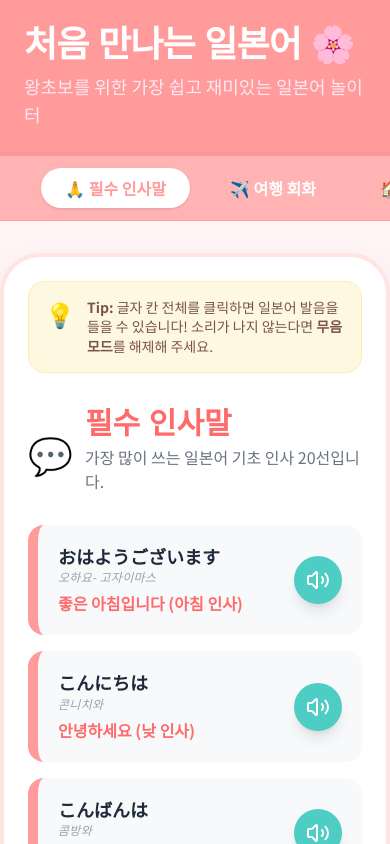
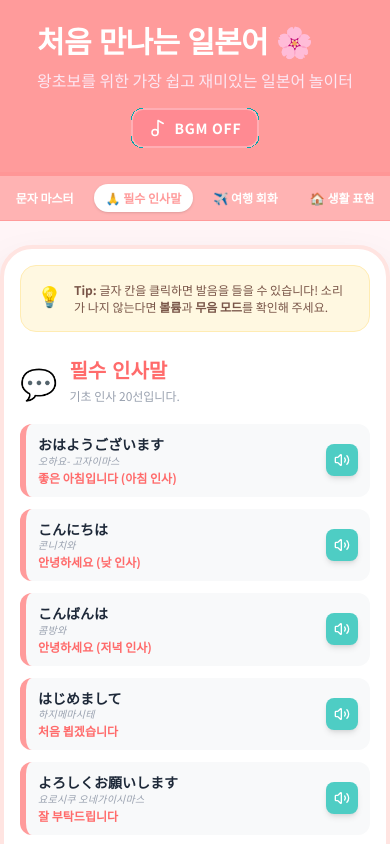
Before and after one commit to cariavata/Japanese-beginner, a React (Vite) app: page / in a window 390 px wide. Both pictures are taken after a click on the button "🙏 필수 인사말". Shown: the top 844 px of the page. Built offline with nearby package versions, Linux system fonts and the light colour scheme.

Commit message:
feat: Add daily greetings and fix data formatting
Introduces a new section for daily Japanese greetings with pronunciation and translations. Also includes a fix for incorrectly formatted data within the existing shopping phrases. The fix is applied by a separate script.

```diff
--- /dev/null
+++ b/fix.ts
@@ -0,0 +1,32 @@
+import fs from 'fs';
+
+let content = fs.readFileSync('src/App.tsx', 'utf8');
+const searchStr = "クレジットカードは使え";
+const idx = content.indexOf(searchStr);
+if (idx !== -1) {
+  const exportIdx = content.indexOf("export default function App() {", idx);
+  if (exportIdx !== -1) {
+    const before = content.slice(0, idx);
+    const after = content.slice(exportIdx + "export default function App() {".length);
+    const replacement = `クレジットカードは使えますか', ko: '쿠레짓토카-도와 츠카에마스카', mean: '신용카드 되나요?' }
+];
+
+const dailyData: SentenceItem[] = [
+  { jp: 'おはようございます', ko: '오하요- 고자이마스', mean: '좋은 아침입니다' },
+  { jp: 'いただきます', ko: '이타다키마스', mean: '잘 먹겠습니다' },
+  { jp: 'ごちそうさまでした', ko: '고치소-사마데시타', mean: '잘 먹었습니다' },
+  { jp: 'いってきます', ko: '잇테키마스', mean: '다녀오겠습니다' },
+  { jp: 'いってらっしゃい', ko: '잇테랏샤이', mean: '다녀오세요' },
+  { jp: 'ただいま', ko: '타다이마', mean: '다녀왔습니다' },
+  { jp: 'おかえりなさい', ko: '오카에리나사이', mean: '다녀오셨어요' }
+];
+
+export default function App() {`;
+    fs.writeFileSync('src/App.tsx', before + replacement + after);
+    console.log("Fixed!");
+  } else {
+    console.log("export loop not found");
+  }
+} else {
+  console.log("search str not found");
+}
--- a/src/App.tsx
+++ b/src/App.tsx
@@ -4,7 +4,7 @@
  */
 
 import { useState, useEffect, useCallback, useRef, FC } from 'react';
-import { Volume2, Plane, Home, MessageSquare, Info } from 'lucide-react';
+import { Volume2, Plane, Home, MessageSquare, Info, Music, Music2 } from 'lucide-react';
 import { motion, AnimatePresence } from 'motion/react';
 
 // --- Data Section ---
@@ -111,110 +111,98 @@ const travelData: SentenceItem[] = [
   { jp: 'もう少し小さいサイズはありますか', ko: '모- 스코시 치-사이 사이즈와 아리마스카', mean: '조금 더 작은 사이즈 있나요?' },
   { jp: '別の色はありますか', ko: '베츠노 이로와 아리마스카', mean: '다른 색상 있나요?' },
   { jp: 'これをください', ko: '코레오 쿠다사이', mean: '이걸로 주세요' },
-  { jp: 'クレジットカードは使えますか', ko: '쿠레짓토카-도와 츠카에마스카', mean: '신용카드 되나요?' },
-  { jp: '免税できますか', ko: '멘제- 데키마스카', mean: '면세 되나요?' },
-  { jp: '袋はいりません', ko: '후쿠로와 이리마센', mean: '봉투는 필요 없습니다' },
-  { jp: 'トイレはどこですか', ko: '토이레와 도코데스카', mean: '화장실은 어디인가요?' },
-  { jp: 'コンビニはどこですか', ko: '콤비니와 도코데스카', mean: '편의점은 어디인가요?' },
-  { jp: '駅はどちらですか', ko: '에키와 도치라데스카', mean: '역은 어느 쪽인가요?' },
-  { jp: '迷子になりました', ko: '마이고니 나리마시타', mean: '길을 잃었습니다' },
-  { jp: '助けてください', ko: '타스케테 쿠다사이', mean: '도와주세요!' },
-  { jp: '警察を呼んでください', ko: '케이사츠오 욘데 쿠다사이', mean: '경찰을 불러주세요!' },
-  { jp: '救急車を呼んでください', ko: '큐-큐-샤오 욘데 쿠다사이', mean: '구급차를 불러주세요!' },
-  { jp: 'パスポートをなくしました', ko: '파스포-토오 나쿠시마시타', mean: '여권을 잃어버렸습니다' },
-  { jp: '財布を盗まれました', ko: '사이후오 누수마레마시타', mean: '지갑을 도둑맞았습니다' },
-  { jp: '韓国の領事館はどこですか', ko: '칸코쿠노 료-지칸와 도코데스카', mean: '한국 영사관은 어디인가요?' }
+  { jp: 'クレジットカードは使えますか', ko: '쿠레짓토카-도와 츠카에마스카', mean: '신용카드 되나요?' }
 ];
 
 const dailyData: SentenceItem[] = [
-  { jp: 'はい', ko: '하이', mean: '네' },
-  { jp: 'いいえ', ko: '이-에', mean: '아니오' },
-  { jp: 'わかりました', ko: '와카리마시타', mean: '알겠습니다' },
-  { jp: 'わかりません', ko: '와카리마센', mean: '모르겠습니다' },
-  { jp: '大丈夫です', ko: '다이죠-부데스', mean: '괜찮습니다' },
-  { jp: 'そうです', ko: '소-데스', mean: '그렇습니다' },
-  { jp: '違います', ko: '치가이마스', mean: '아닙니다 (틀립니다)' },
-  { jp: '本当ですか', ko: '혼토-데스카', mean: '정말인가요?' },
-  { jp: 'なるほど', ko: '나루호도', mean: '그렇군요 / 과연' },
-  { jp: 'もちろん', ko: '모치론', mean: '물론이죠' },
-  { jp: '嬉しいです', ko: '우레시-데스', mean: '기쁩니다' },
-  { jp: '悲しいです', ko: '카나시-데스', mean: '슬픕니다' },
-  { jp: '疲れています', ko: '츠카레테이마스', mean: '피곤합니다' },
-  { jp: '眠いです', ko: '네무이데스', mean: '졸립니다' },
-  { jp: 'お腹が空きました', ko: '오나카가 수키마시타', mean: '배가 고픕니다' },
-  { jp: 'お腹がいっぱいです', ko: '오나카가 잇파이데스', mean: '배가 부릅니다' },
-  { jp: '暑いです', ko: '아츠이데스', mean: '덥습니다' },
-  { jp: '寒いです', ko: '사무이데스', mean: '춥습니다' },
-  { jp: '痛いです', ko: '이타이데스', mean: '아픕니다' },
-  { jp: '気分が悪いです', ko: '키분가 와루이데스', mean: '기분(컨디션)이 안 좋습니다' },
+  { jp: 'おはようございます', ko: '오하요- 고자이마스', mean: '좋은 아침입니다' },
+  { jp: 'いただきます', ko: '이타다키마스', mean: '잘 먹겠습니다' },
+  { jp: 'ごちそうさまでした', ko: '고치소-사마데시타', mean: '잘 먹었습니다' },
   { jp: 'いってきます', ko: '잇테키마스', mean: '다녀오겠습니다' },
   { jp: 'いってらっしゃい', ko: '잇테랏샤이', mean: '다녀오세요' },
   { jp: 'ただいま', ko: '타다이마', mean: '다녀왔습니다' },
-  { jp: 'おかえりなさい', ko: '오카에리나사이', mean: '다녀오셨어요' },
-  { jp: 'いただきます', ko: '이타다키마스', mean: '잘 먹겠습니다' },
-  { jp: 'ごちそうさまでした', ko: '고치소-사마데시타', mean: '잘 먹었습니다' },
-  { jp: 'また明日', ko: '마타 아시타', mean: '내일 봐요' },
-  { jp: '気をつけて', ko: '키오 츠케테', mean: '조심해요' },
-  { jp: 'お願いします', ko: '오네가이시마스', mean: '부탁드립니다' },
-  { jp: 'ちょっと待ってください', ko: '춋토 맛테 쿠다사이', mean: '조금 기다려 주세요' },
-  { jp: 'もう一度言ってください', ko: '모- 이치도 잇테 쿠다사이', mean: '다시 한 번 말해주세요' },
-  { jp: 'ゆっくり話してください', ko: '윳쿠리 하나시테 쿠다사이', mean: '천천히 말해주세요' },
-  { jp: '手伝ってください', ko: '테츠닷테 쿠다사이', mean: '도와주세요' },
-  { jp: 'ここに書いてください', ko: '코코니 카이테 쿠다사이', mean: '여기에 적어주세요' },
-  { jp: '写真をとってください', ko: '샤신오 톳테 쿠다사이', mean: '사진 좀 찍어주세요' },
-  { jp: 'これを使ってもいいですか', ko: '코레오 츠캇테모 이-데스카', mean: '이것을 사용해도 될까요?' },
-  { jp: '好きです', ko: '스키데스', mean: '좋아합니다' },
-  { jp: '嫌いです', ko: '키라이데스', mean: '싫어합니다' },
-  { jp: '韓国から来ました', ko: '칸코쿠카라 키마시타', mean: '한국에서 왔습니다' },
-  { jp: '日本語が少しわかります', ko: '니홍고가 스코시 와카리마스', mean: '일본어를 조금 압니다' },
-  { jp: '日本語ができません', ko: '니홍고가 데키마센', mean: '일본어를 못합니다' },
-  { jp: '英語は話せますか', ko: '에-고와 하나세마스카', mean: '영어 할 줄 아시나요?' },
-  { jp: 'どういう意味ですか', ko: '도-유- 이미데스카', mean: '무슨 뜻인가요?' },
-  { jp: '気にしないでください', ko: '키니 시나이데 쿠다사이', mean: '신경 쓰지 마세요' },
-  { jp: '頑張ってください', ko: '간밧테 쿠다사이', mean: '힘내세요! 화이팅!' },
-  { jp: '今何時ですか', ko: '이마 난지데스카', mean: '지금 몇 시인가요?' },
-  { jp: '今日', ko: '쿄-', mean: '오늘' },
-  { jp: '明日', ko: '아시타', mean: '내일' },
-  { jp: '昨日', ko: '키노-', mean: '어제' },
-  { jp: '週末', ko: '슈-마츠', mean: '주말' }
+  { jp: 'おかえりなさい', ko: '오카에리나사이', mean: '다녀오셨어요' }
 ];
-
-// --- Component Section ---
 
 export default function App() {
   const [activeTab, setActiveTab] = useState('letters');
   const [letterType, setLetterType] = useState<'hiragana' | 'katakana'>('hiragana');
   const [voices, setVoices] = useState<SpeechSynthesisVoice[]>([]);
+  const [isBgmPlaying, setIsBgmPlaying] = useState(false);
+  const [isReady, setIsReady] = useState(false);
   const voicesRef = useRef<SpeechSynthesisVoice[]>([]);
+  const audioRef = useRef<HTMLAudioElement | null>(null);
+  const userManuallyPaused = useRef(false);
 
   useEffect(() => {
+    if (audioRef.current) {
+      audioRef.current.volume = 0.05;
+
+      const playPromise = audioRef.current.play();
+      if (playPromise !== undefined) {
+        playPromise.then(() => {
+          setIsBgmPlaying(true);
+        }).catch(() => {
+          // Autoplay was prevented. Wait for user interaction
+          const startAudioOnInteraction = () => {
+            if (audioRef.current && !userManuallyPaused.current) {
+               audioRef.current.play().then(() => {
+                 setIsBgmPlaying(true);
+               }).catch(console.error);
+            }
+            document.removeEventListener('click', startAudioOnInteraction);
+            document.removeEventListener('keydown', startAudioOnInteraction);
+            document.removeEventListener('touchstart', startAudioOnInteraction);
+          };
+          document.addEventListener('click', startAudioOnInteraction);
+          document.addEventListener('keydown', startAudioOnInteraction);
+          document.addEventListener('touchstart', startAudioOnInteraction);
+        });
+      }
+    }
+    setIsReady(true);
+
+    if (typeof window === 'undefined' || !window.speechSynthesis) return;
+
     const updateVoices = () => {
       const v = window.speechSynthesis.getVoices();
+      if (v.length > 0) {
         setVoices(v);
         voicesRef.current = v;
+      }
     };
 
     updateVoices();
     window.speechSynthesis.onvoiceschanged = updateVoices;
 
+    // Some mobile browsers need a retry
+    const interval = setInterval(() => {
+      if (voicesRef.current.length === 0) {
+        updateVoices();
+      } else {
+        clearInterval(interval);
+      }
+    }, 1000);
+
     return () => {
       window.speechSynthesis.onvoiceschanged = null;
+      clearInterval(interval);
     };
   }, []);
 
   const speakText = useCallback((text: string) => {
     if (!('speechSynthesis' in window)) {
-      alert("현재 브라우저는 음성 듣기 기능을 지원하지 않습니다. (크롬 브라우저를 추천합니다)");
+      alert("현재 브라우저는 음성 듣기 기능을 지원하지 않습니다.");
       return;
     }
 
+    try {
       window.speechSynthesis.cancel();
-
       const utterance = new SpeechSynthesisUtterance(text);
       utterance.lang = 'ja-JP';
 
       const jaVoice = voicesRef.current.find(voice =>
-      voice.lang === 'ja-JP' || voice.lang === 'ja_JP' || voice.lang.startsWith('ja')
+        voice.lang === 'ja-JP' || voice.lang === 'ja_JP' || voice.lang.includes('ja')
       );
 
       if (jaVoice) {
@@ -224,24 +212,85 @@ export default function App() {
       utterance.rate = 0.85;
       utterance.pitch = 1.0;
 
-    utterance.onerror = (event) => {
-      console.error("음성 재생 오류: ", event.error);
+      utterance.onstart = () => {
+        if (audioRef.current) {
+          audioRef.current.volume = 0.02;
+        }
+      };
+
+      const restoreVolume = () => {
+        if (audioRef.current) {
+          audioRef.current.volume = 0.05;
+        }
+      };
+
+      utterance.onend = restoreVolume;
+      utterance.onerror = (e) => {
+        console.error("TTS Error:", e);
+        restoreVolume();
       };
 
       window.speechSynthesis.speak(utterance);
+    } catch (err) {
+      console.error("TTS Error:", err);
+      if (audioRef.current) {
+        audioRef.current.volume = 0.05;
+      }
+    }
   }, []);
+
+  const toggleBgm = () => {
+    if (!audioRef.current) return;
+
+    if (isBgmPlaying) {
+      audioRef.current.pause();
+      userManuallyPaused.current = true;
+      setIsBgmPlaying(false);
+    } else {
+      audioRef.current.play().then(() => {
+        userManuallyPaused.current = false;
+        setIsBgmPlaying(true);
+      }).catch(err => {
+        console.error("BGM Autoplay blocked:", err);
+        alert("브라우저 설정에 의해 음악 재생이 막혔습니다. 화면을 클릭한 후 다시 버튼을 눌러주세요.");
+      });
+    }
+  };
+
+  if (!isReady) {
+    return <div className="min-h-screen bg-[#FFF5F7] flex items-center justify-center font-bold text-rose-400">학습장 준비 중...</div>;
+  }
 
   return (
     <div className="min-h-screen bg-[#FFF5F7] text-[#333] font-sans selection:bg-rose-200">
+      {/* Background Music Element */}
+      <audio
+        ref={audioRef}
+        src="https://archive.org/download/beautiful-japanese-music-koto-music-shakuhachi-music/beautiful-japanese-music-koto-music-shakuhachi-music.mp3"
+        loop
+        preload="auto"
+      />
+
       {/* Header */}
-      <header className="bg-[#FF9B9B] text-white p-6 shadow-md border-b-4 border-[#FF6B6B]/10">
-        <div className="max-w-6xl mx-auto flex flex-col md:flex-row justify-between items-center gap-4">
+      <header className="bg-[#FF9B9B] text-white p-6 shadow-md border-b-4 border-[#FF6B6B]/10 relative overflow-hidden">
+        <div className="max-w-6xl mx-auto flex flex-col md:flex-row justify-between items-center gap-4 relative z-10">
           <div>
-            <h1 className="text-4xl md:text-5xl font-extrabold tracking-tight m-0">처음 만나는 일본어 🌸</h1>
-            <p className="text-pink-100 mt-2 text-lg">왕초보를 위한 가장 쉽고 재미있는 일본어 놀이터</p>
+            <h1 className="text-3xl md:text-5xl font-extrabold tracking-tight m-0">처음 만나는 일본어 🌸</h1>
+            <p className="text-pink-100 mt-2 text-base md:text-lg">왕초보를 위한 가장 쉽고 재미있는 일본어 놀이터</p>
           </div>
-          <div className="hidden md:flex gap-3">
-            <div className="bg-white/20 p-3 rounded-2xl border border-white/30 text-center backdrop-blur-sm">
+
+          <div className="flex items-center gap-3">
+            {/* BGM Toggle Button */}
+            <button
+              onClick={toggleBgm}
+              className={`flex items-center gap-2 px-4 py-2 rounded-xl transition-all border-2 ${isBgmPlaying ? 'bg-white text-rose-400 border-white font-bold' : 'bg-rose-400/30 text-white border-white/30 hover:bg-white/10'}`}
+              title="배경음악 토글"
+            >
+              {isBgmPlaying ? <Music size={18} /> : <Music2 size={18} />}
+              <span className="text-sm font-bold uppercase tracking-wider">{isBgmPlaying ? 'BGM ON' : 'BGM OFF'}</span>
+            </button>
+
+            <div className="hidden md:flex bg-white/20 p-3 rounded-2xl border border-white/30 text-center backdrop-blur-sm">
               <span className="block text-xs uppercase font-bold tracking-widest text-white/80">오늘의 학습</span>
               <span className="text-2xl font-black">20 / 120</span>
             </div>
@@ -250,35 +299,19 @@ export default function App() {
       </header>
 
       {/* Navigation */}
-      <nav className="bg-[#FFB3B3] p-3 flex justify-center gap-4 border-b border-[#FF9B9B] sticky top-0 z-50 overflow-x-auto whitespace-nowrap">
-        <TabButton
-          active={activeTab === 'letters'}
-          onClick={() => setActiveTab('letters')}
-          label="문자 마스터"
-        />
-        <TabButton
-          active={activeTab === 'greetings'}
-          onClick={() => setActiveTab('greetings')}
-          label="🙏 필수 인사말"
-        />
-        <TabButton
-          active={activeTab === 'travel'}
-          onClick={() => setActiveTab('travel')}
-          label="✈️ 여행 회화"
-        />
-        <TabButton
-          active={activeTab === 'daily'}
-          onClick={() => setActiveTab('daily')}
-          label="🏠 생활 표현"
-        />
+      <nav className="bg-[#FFB3B3] p-2 md:p-3 flex justify-center gap-2 md:gap-4 border-b border-[#FF9B9B] sticky top-0 z-50 overflow-x-auto whitespace-nowrap scrollbar-hide">
+        <TabButton active={activeTab === 'letters'} onClick={() => setActiveTab('letters')} label="문자 마스터" />
+        <TabButton active={activeTab === 'greetings'} onClick={() => setActiveTab('greetings')} label="🙏 필수 인사말" />
+        <TabButton active={activeTab === 'travel'} onClick={() => setActiveTab('travel')} label="✈️ 여행 회화" />
+        <TabButton active={activeTab === 'daily'} onClick={() => setActiveTab('daily')} label="🏠 생활 표현" />
       </nav>
 
       {/* Main Content */}
-      <main className="max-w-5xl mx-auto my-8 p-6 md:p-8 bg-white rounded-[2.5rem] shadow-2xl border-4 border-[#FFE4E1] mx-4 md:mx-auto">
-        <div className="bg-[#FFF8E1] border border-[#FFECB3] p-4 rounded-2xl text-sm text-[#795548] mb-8 flex items-start md:items-center gap-3">
-          <span className="text-2xl flex-shrink-0">💡</span>
+      <main className="max-w-5xl mx-auto my-6 p-4 md:p-8 bg-white rounded-[2rem] md:rounded-[2.5rem] shadow-2xl border-4 border-[#FFE4E1] mx-4 md:mx-auto">
+        <div className="bg-[#FFF8E1] border border-[#FFECB3] p-4 rounded-2xl text-xs md:text-sm text-[#795548] mb-6 flex items-start md:items-center gap-3">
+          <span className="text-xl md:text-2xl flex-shrink-0">💡</span>
           <p className="leading-snug">
-            <strong>Tip:</strong> 글자 칸 전체를 클릭하면 일본어 발음을 들을 수 있습니다! 소리가 나지 않는다면 <b>무음 모드</b>를 해제해 주세요.
+            <strong>Tip:</strong> 글자 칸을 클릭하면 발음을 들을 수 있습니다! 소리가 나지 않는다면 <b>볼륨</b>과 <b>무음 모드</b>를 확인해 주세요.
           </p>
         </div>
 
@@ -286,26 +319,25 @@ export default function App() {
           {activeTab === 'letters' && (
             <motion.section
               key="letters"
-              initial={{ opacity: 0, scale: 0.98 }}
-              animate={{ opacity: 1, scale: 1 }}
-              exit={{ opacity: 0, scale: 0.98 }}
-              transition={{ duration: 0.2 }}
+              initial={{ opacity: 0 }}
+              animate={{ opacity: 1 }}
+              exit={{ opacity: 0 }}
               className="space-y-6"
             >
               <div className="flex justify-between items-center mb-6">
-                <h2 className="text-3xl font-black text-[#FF6B6B] flex items-center gap-3">
-                  <span className="bg-[#FF6B6B] text-white w-10 h-10 rounded-xl flex items-center justify-center text-lg">あ</span>
+                <h2 className="text-xl md:text-3xl font-black text-[#FF6B6B] flex items-center gap-2 md:gap-3">
+                  <span className="bg-[#FF6B6B] text-white w-8 h-8 md:w-10 md:h-10 rounded-lg md:rounded-xl flex items-center justify-center text-sm md:text-lg">あ</span>
                   기본 문자 익히기
                 </h2>
-                <div className="flex bg-gray-100 rounded-full p-1 overflow-hidden">
+                <div className="flex bg-gray-100 rounded-full p-1 overflow-hidden shrink-0">
                   <button
-                    className={`px-5 py-1.5 rounded-full text-sm font-bold transition-all ${letterType === 'hiragana' ? 'bg-white shadow-sm text-[#FF6B6B]' : 'text-gray-500 hover:text-gray-700'}`}
+                    className={`px-3 py-1 md:px-5 md:py-1.5 rounded-full text-xs md:text-sm font-bold transition-all ${letterType === 'hiragana' ? 'bg-white shadow-sm text-[#FF6B6B]' : 'text-gray-500'}`}
                     onClick={() => setLetterType('hiragana')}
                   >
                     히라가나
                   </button>
                   <button
-                    className={`px-5 py-1.5 rounded-full text-sm font-bold transition-all ${letterType === 'katakana' ? 'bg-white shadow-sm text-[#FF6B6B]' : 'text-gray-500 hover:text-gray-700'}`}
+                    className={`px-3 py-1 md:px-5 md:py-1.5 rounded-full text-xs md:text-sm font-bold transition-all ${letterType === 'katakana' ? 'bg-white shadow-sm text-[#FF6B6B]' : 'text-gray-500'}`}
                     onClick={() => setLetterType('katakana')}
                   >
                     가타카나
@@ -313,24 +345,22 @@ export default function App() {
                 </div>
               </div>
 
-              <div className="grid grid-cols-5 gap-3 md:gap-5">
+              <div className="grid grid-cols-5 gap-2 md:gap-5">
                 {(letterType === 'hiragana' ? hiraganaData : katakanaData).map((item, idx) => (
                   item ? (
                     <motion.div
-                      key={`${letterType}-${idx}`}
+                      key={`char-${letterType}-${idx}`}
                       whileHover={{ y: -5, backgroundColor: '#FFE4E1' }}
                       whileTap={{ scale: 0.95 }}
                       onClick={() => speakText(item.jp)}
-                      className="bg-[#FFF0F5] border-2 border-[#FFE4E1] rounded-2xl p-4 md:p-6 text-center cursor-pointer transition-all flex flex-col items-center justify-center relative overflow-hidden"
+                      className="bg-[#FFF0F5] border-2 border-[#FFE4E1] rounded-xl md:rounded-2xl p-3 md:p-6 text-center cursor-pointer transition-all flex flex-col items-center justify-center relative overflow-hidden"
                     >
-                      <span className="text-4xl md:text-5xl font-black text-[#FF6B6B] mb-2">{item.jp}</span>
-                      <span className="text-sm font-bold text-gray-400 uppercase tracking-tight">{item.ko}</span>
-                      <div className="mt-3 text-xl opacity-40 group-hover:opacity-100 transition-opacity">
-                        🔊
-                      </div>
+                      <span className="text-2xl md:text-5xl font-black text-[#FF6B6B] mb-1 md:mb-2">{item.jp}</span>
+                      <span className="text-[10px] md:text-sm font-bold text-gray-400 uppercase tracking-tight leading-none">{item.ko}</span>
+                      <div className="mt-2 text-base md:text-xl opacity-30">🔊</div>
                     </motion.div>
                   ) : (
-                    <div key={`empty-${idx}`} className="h-28 border border-dashed border-gray-100 rounded-2xl" />
+                    <div key={`empty-${idx}`} className="h-16 md:h-28 border border-dashed border-gray-100 rounded-xl md:rounded-2xl opacity-50" />
                   )
                 ))}
               </div>
@@ -339,26 +369,26 @@ export default function App() {
 
           {(activeTab === 'greetings' || activeTab === 'travel' || activeTab === 'daily') && (
             <motion.section
-              key={activeTab}
-              initial={{ opacity: 0, x: 20 }}
-              animate={{ opacity: 1, x: 0 }}
-              exit={{ opacity: 0, x: -20 }}
+              key={`section-${activeTab}`}
+              initial={{ opacity: 0 }}
+              animate={{ opacity: 1 }}
+              exit={{ opacity: 0 }}
               className="space-y-6"
             >
-              <div className="flex items-center gap-3 mb-6">
-                <span className="text-4xl">
+              <div className="flex items-center gap-3 mb-4">
+                <span className="text-3xl">
                   {activeTab === 'greetings' ? '💬' : activeTab === 'travel' ? '✈️' : '🏠'}
                 </span>
                 <SectionHeader
                   title={activeTab === 'greetings' ? "필수 인사말" : activeTab === 'travel' ? "여행 필수 회화" : "실생활 표현"}
-                  description={activeTab === 'greetings' ? "가장 많이 쓰는 일본어 기초 인사 20선입니다." : activeTab === 'travel' ? "현지 여행 시 즉각 활용 가능한 50문장입니다." : "현지인처럼 자연스럽게 대화하는 50문장입니다."}
+                  description={activeTab === 'greetings' ? "기초 인사 20선입니다." : activeTab === 'travel' ? "여행 50문장입니다." : "생활 50문장입니다."}
                   color={activeTab === 'greetings' ? "#FF6B6B" : "#4ECDC4"}
                 />
               </div>
 
-              <div className="grid grid-cols-1 md:grid-cols-2 gap-4">
+              <div className="grid grid-cols-1 md:grid-cols-2 gap-3">
                 {(activeTab === 'greetings' ? greetingsData : activeTab === 'travel' ? travelData : dailyData).map((item, i) => (
-                  <SentenceCard key={i} index={i} item={item} onPlay={speakText} />
+                  <SentenceCard key={`${activeTab}-${i}`} index={i} item={item} onPlay={speakText} />
                 ))}
               </div>
             </motion.section>
@@ -366,8 +396,8 @@ export default function App() {
         </AnimatePresence>
       </main>
 
-      <footer className="text-center py-12 text-gray-300 text-xs font-medium tracking-wider">
-        © 2026 처음 만나는 일본어. 학습용 웹 브라우저 최적화 버전
+      <footer className="text-center py-8 text-gray-300 text-[10px] md:text-xs font-medium tracking-wider uppercase">
+        © 2026 처음 만나는 일본어. 실전 일본어 학습기
       </footer>
     </div>
   );
@@ -377,7 +407,7 @@ function TabButton({ active, onClick, label }: { active: boolean, onClick: () =>
   return (
     <button
       onClick={onClick}
-      className={`px-6 py-2 rounded-full font-bold transition-all text-base ${
+      className={`px-3 py-1.5 md:px-6 md:py-2 rounded-full font-bold transition-all text-xs md:text-base ${
         active
           ? 'bg-white text-[#FF9B9B] shadow-sm'
           : 'bg-transparent text-white hover:bg-white/10'
@@ -390,9 +420,9 @@ function TabButton({ active, onClick, label }: { active: boolean, onClick: () =>
 
 function SectionHeader({ title, description, color }: { title: string, description: string, color: string }) {
   return (
-    <div className="pb-2">
-      <h2 className="text-3xl font-black mb-1" style={{ color }}>{title}</h2>
-      <p className="text-gray-500 font-medium">{description}</p>
+    <div className="pb-1">
+      <h2 className="text-xl md:text-3xl font-black mb-1" style={{ color }}>{title}</h2>
+      <p className="text-gray-400 text-xs md:text-sm font-medium">{description}</p>
     </div>
   );
 }
@@ -409,20 +439,20 @@ const SentenceCard: FC<SentenceCardProps> = ({ item, index, onPlay }) => {
       initial={{ opacity: 0, y: 10 }}
       animate={{ opacity: 1, y: 0 }}
       transition={{ delay: index * 0.01 }}
-      className="flex items-center justify-between p-5 bg-[#F8F9FA] border-l-[10px] border-[#FF9B9B] rounded-2xl hover:bg-white hover:shadow-lg transition-all group"
+      className="flex items-center justify-between p-3 md:p-5 bg-[#F8F9FA] border-l-[6px] md:border-l-[10px] border-[#FF9B9B] rounded-xl md:rounded-2xl hover:bg-white hover:shadow-lg transition-all group"
     >
-      <div className="flex-1 pr-6">
+      <div className="flex-1 pr-3 md:pr-6 min-w-0">
         <div className="flex flex-col">
-          <span className="text-lg md:text-xl font-bold text-gray-800 leading-tight mb-1">{item.jp}</span>
-          <span className="text-xs text-gray-400 font-medium italic tracking-wide lowercase mb-1 leading-none">{item.ko}</span>
-          <span className="text-base font-black text-[#FF6B6B] mt-1">{item.mean}</span>
+          <span className="text-sm md:text-xl font-bold text-gray-800 leading-tight mb-0.5 truncate">{item.jp}</span>
+          <span className="text-[10px] md:text-xs text-gray-400 font-medium italic tracking-wide lowercase mb-1 leading-none">{item.ko}</span>
+          <span className="text-xs md:text-base font-black text-[#FF6B6B] leading-tight truncate">{item.mean}</span>
         </div>
       </div>
       <button
         onClick={() => onPlay(item.jp)}
-        className="size-12 rounded-full bg-[#4ECDC4] text-white flex items-center justify-center shadow-lg hover:scale-110 active:scale-95 transition-all flex-shrink-0"
+        className="size-8 md:size-12 rounded-lg md:rounded-full bg-[#4ECDC4] text-white flex items-center justify-center shadow-md hover:scale-110 active:scale-95 transition-all flex-shrink-0"
       >
-        <Volume2 size={24} />
+        <Volume2 size={16} />
       </button>
     </motion.div>
   );
```
Also changed, not shown: check-audio.js (added, +7 -0 lines), clean.ts (added, +7 -0 lines). Lines whose indentation alone changed are shown as unchanged.
